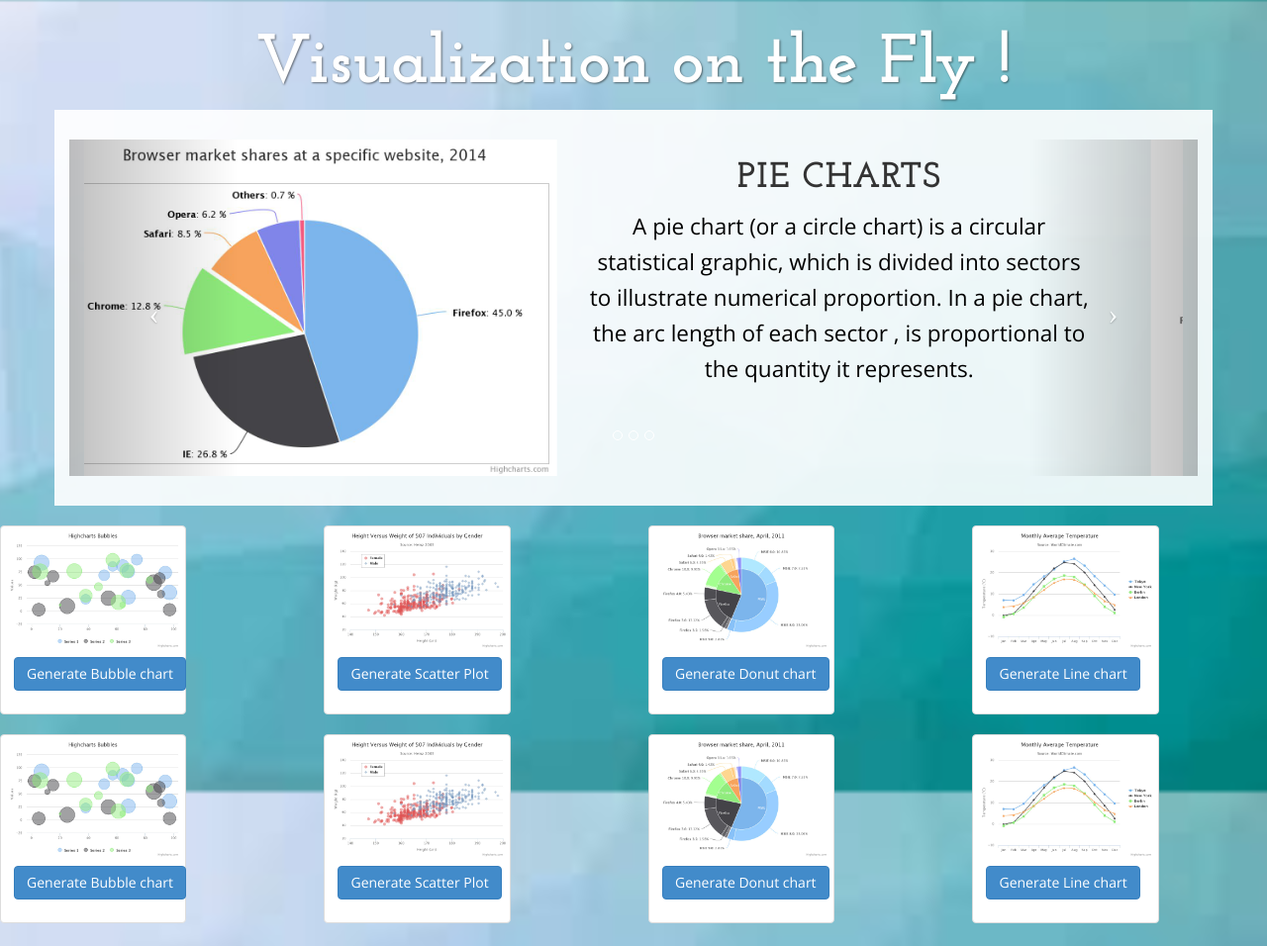
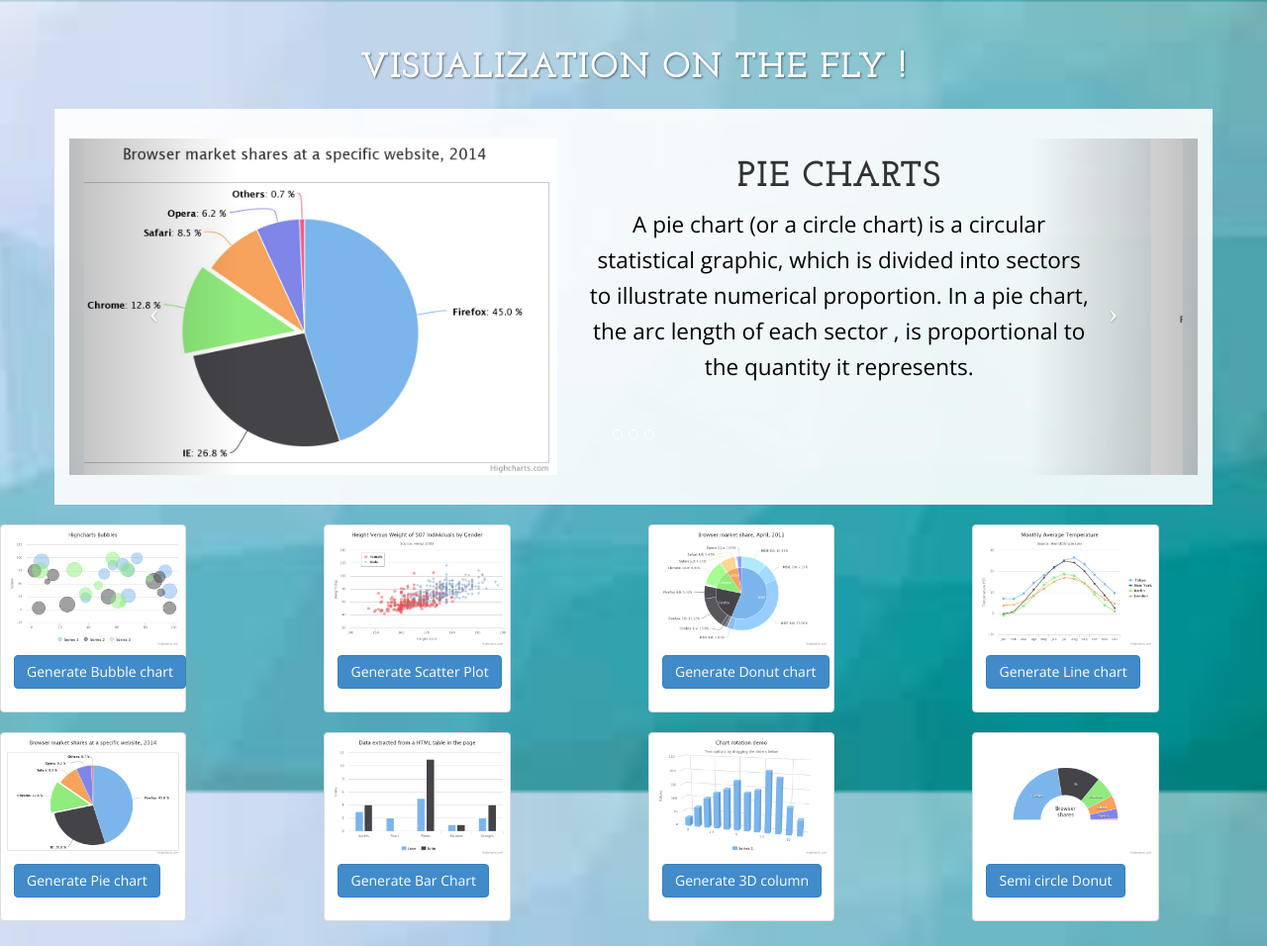
Before and after one commit to dipcha/CMPE297_Visualization_Project, a plain HTML site: page landing_page.html in a window 1280 px wide. Shown: the top 956 px of the page at 99% size. Drawn offline with nearby package versions, Linux system fonts and the light colour scheme.

Commit message:
Landing page changes

```diff
--- a/landing_page.html
+++ b/landing_page.html
@@ -1,11 +1,11 @@
 <!DOCTYPE html>
 <html lang="en">
 <head>
-
+	<title>Visualization on the fly</title>
     <meta charset="utf-8">
     <meta http-equiv="X-UA-Compatible" content="IE=edge">
     <meta name="viewport" content="width=device-width, initial-scale=1">
-    <meta name="description" content="">
+    <meta name="description" content="This site enables you to render different charts from csv file">
     <meta name="author" content="">
 
 
@@ -25,7 +25,10 @@
 </head>
 
 <body>
-<div class="brand">Visualization on the Fly !</div>
+<div class="brand">
+	<h1>Visualization on the Fly !</h1>
+</div>
+
     <div class="container">
         <div class="row">
             <div class="box">
@@ -75,6 +78,24 @@
 								<div class="col-md-6">
 							<h1>Line Chart</h1>
 							<font name="helvetics" size="4"><p>A line chart or line graph is a type of chart which displays information as a series of data points called 'markers' connected by straight line segments. It is a basic type of chart common in many fields.</p></font>
+							</div>
+								</div>
+							 <div class="item col-md-12">
+							<div class="col-md-6">
+                                <img class="img-responsive img-full" src="img/slide-6.jpeg" alt="">
+								</div>
+								<div class="col-md-6">
+							<h1>3D Columns</h1>
+							<font name="helvetics" size="4"><p>A scatter plot, scatterplot, or scattergraph is a type of mathematical diagram using Cartesian coordinates to display values for two variables for a set of data.</p></font>
+							</div>
+								</div>
+							 <div class="item col-md-12">
+							<div class="col-md-6">
+                                <img class="img-responsive img-full" src="img/slide-9.jpeg" alt="">
+								</div>
+								<div class="col-md-6">
+							<h1>Semi Circle Donut</h1>
+							<font name="helvetics" size="4"><p>A scatter plot, scatterplot, or scattergraph is a type of mathematical diagram using Cartesian coordinates to display values for two variables for a set of data.</p></font>
 							</div>
 								</div>
 								 <div class="item col-md-12">
@@ -153,34 +174,34 @@
 <div class="row">
   <div class=" col-md-offset-0 col-md-2">
     <div class="thumbnail">
-      <img src="img/slide-8.jpeg" alt="...">
+      <img src="img/slide-4.jpeg" alt="...">
       <div class="caption">
-        <p><a href="#" class="btn btn-primary" role="button">Generate Bubble chart</a> </p>
+        <p><a href="#" class="btn btn-primary" role="button">Generate Pie chart</a> </p>
       </div>
     </div>
   </div>
   <div class="col-md-offset-1 col-md-2">
     <div class="thumbnail">
-      <img src="img/slide-7.jpeg" alt="...">
+      <img src="img/slide-6.png" alt="...">
       <div class="caption">
-        <p><a href="#" class="btn btn-primary" role="button">Generate Scatter Plot</a> </p>
+        <p><a href="#" class="btn btn-primary" role="button">Generate Bar Chart</a> </p>
       </div>
     </div>
   </div>
 
   <div class="col-md-offset-1 col-md-2">
     <div class="thumbnail">
-      <img src="img/slide-5.jpeg" alt="...">
+      <img src="img/slide-6.jpeg" alt="...">
       <div class="caption">
-        <p><a href="#" class="btn btn-primary" role="button">Generate Donut chart</a> </p>
+        <p><a href="#" class="btn btn-primary" role="button">Generate 3D column</a> </p>
       </div>
     </div>
   </div>
   <div class="col-md-offset-1 col-md-2">
     <div class="thumbnail">
-      <img src="img/slide-3.jpeg" alt="...">
+      <img src="img/slide-9.jpeg" alt="...">
       <div class="caption">
-        <p><a href="#" class="btn btn-primary" role="button">Generate Line chart</a> </p>
+        <p><a href="#" class="btn btn-primary" role="button"> Semi circle Donut</a> </p>
       </div>
     </div>
   </div>
```
Also changed, not shown: img/slide-6.jpeg (added), img/slide-9.jpeg (added), robots.txt (added).
